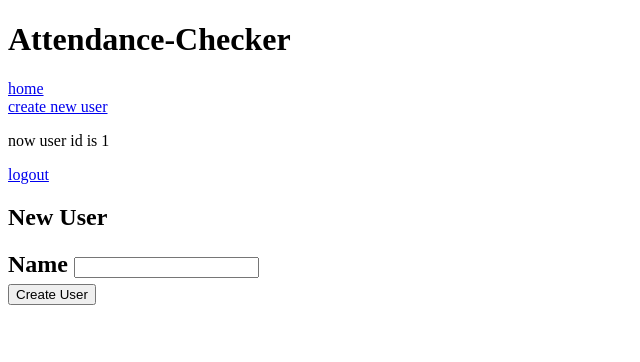
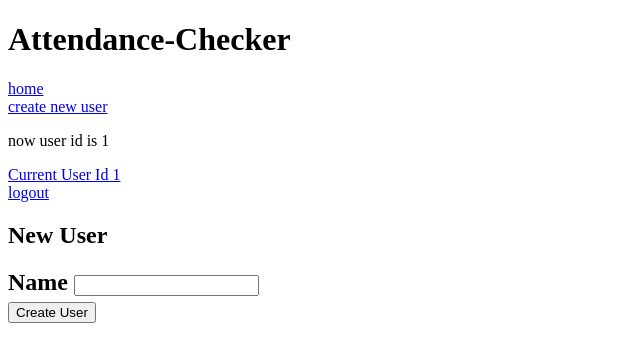
Before and after one commit to kyutech-programming-club/attendance-checker, a Flask app: page /users/create in a window 1280 px wide. Shown: the top 362 px of the page, without its empty margins (0-640 px from the left). Run offline with Flask 2, Linux system fonts and the light colour scheme; the visitor is signed in with stand-in values (Sample User, id 1).

Commit message:
Add user_detail.html and Show user.name

```diff
--- a/main/templates/index.html
+++ b/main/templates/index.html
@@ -4,8 +4,4 @@
 
 <h2>Home</h2>
 
-{% if current_user %}
-<p>Hello, {{current_user}}</p>
-{% endif %}
-
 {% endblock %}
--- a/main/templates/layout.html
+++ b/main/templates/layout.html
@@ -13,7 +13,8 @@
 
   {% if session.user_id %}
    <p>now user id is {{session.user_id}}</p>
-   <a href="{{ url_for('logout') }}">logout</a>
+   <a href="{{ url_for('user_detail', user_id = session.user_id)}}">Current User Id {{session.user_id}}</a><br>
+   <a href="{{ url_for('logout') }}">logout</a><br>
   {% else %}
     <a href="{{ url_for('login') }}">login</a>
   {% endif %}
--- /dev/null
+++ b/main/templates/user_detail.html
@@ -0,0 +1,6 @@
+{% extends 'layout.html'%}
+{% block body %}
+
+<h2>{{ user.name }}</h2>
+
+{% endblock body %}
--- a/main/views.py
+++ b/main/views.py
@@ -25,6 +25,11 @@ def new_user():
             return redirect(url_for('index'))
     return render_template('new_user.html')
 
+@app.route('/users/<int:user_id>')
+def user_detail(user_id):
+    user = User.query.get(user_id)
+    return render_template('user_detail.html', user = user)
+
 @app.route('/login', methods=['GET', 'POST'])
 def login():
     if request.method == 'POST':
@@ -33,7 +38,7 @@ def login():
         if user != None:
             session['user_id'] = user.id
             flash('You were logged in')
-            return render_template('index.html', current_user = user.name)
+            return redirect(url_for('index'))
         else:
             flash('Invalid your name')
     return render_template('login.html')
```
